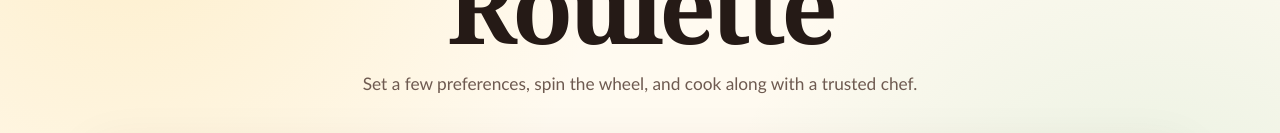
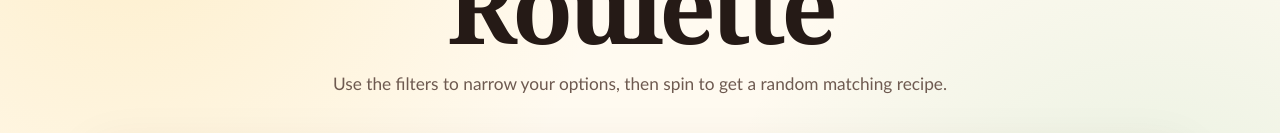
Before and after one commit to sumildesai/recipe-roulette, a Next.js app: page / in a window 1280 px wide. Shown: the part 221-354 px from the top of the page. Built offline with nearby package versions, Linux system fonts and the light colour scheme.

Commit message:
Add explainer copy to recipe roulette header
Co-authored-by: sumildesai <60360417+sumildesai@users.noreply.github.com>

```diff
--- a/components/recipe-roulette.tsx
+++ b/components/recipe-roulette.tsx
@@ -99,7 +99,7 @@ export function RecipeRoulette() {
       <header>
         <p className="eyebrow">Dinner indecision, solved</p>
         <h1>Recipe Roulette</h1>
-        <p className="intro">Set a few preferences, spin the wheel, and cook along with a trusted chef.</p>
+        <p className="intro">Use the filters to narrow your options, then spin to get a random matching recipe.</p>
       </header>
 
       <section className="controls" aria-label="Recipe filters">
```
Also changed, not shown: 1 other file (tests, documents, lock files or other folders).
